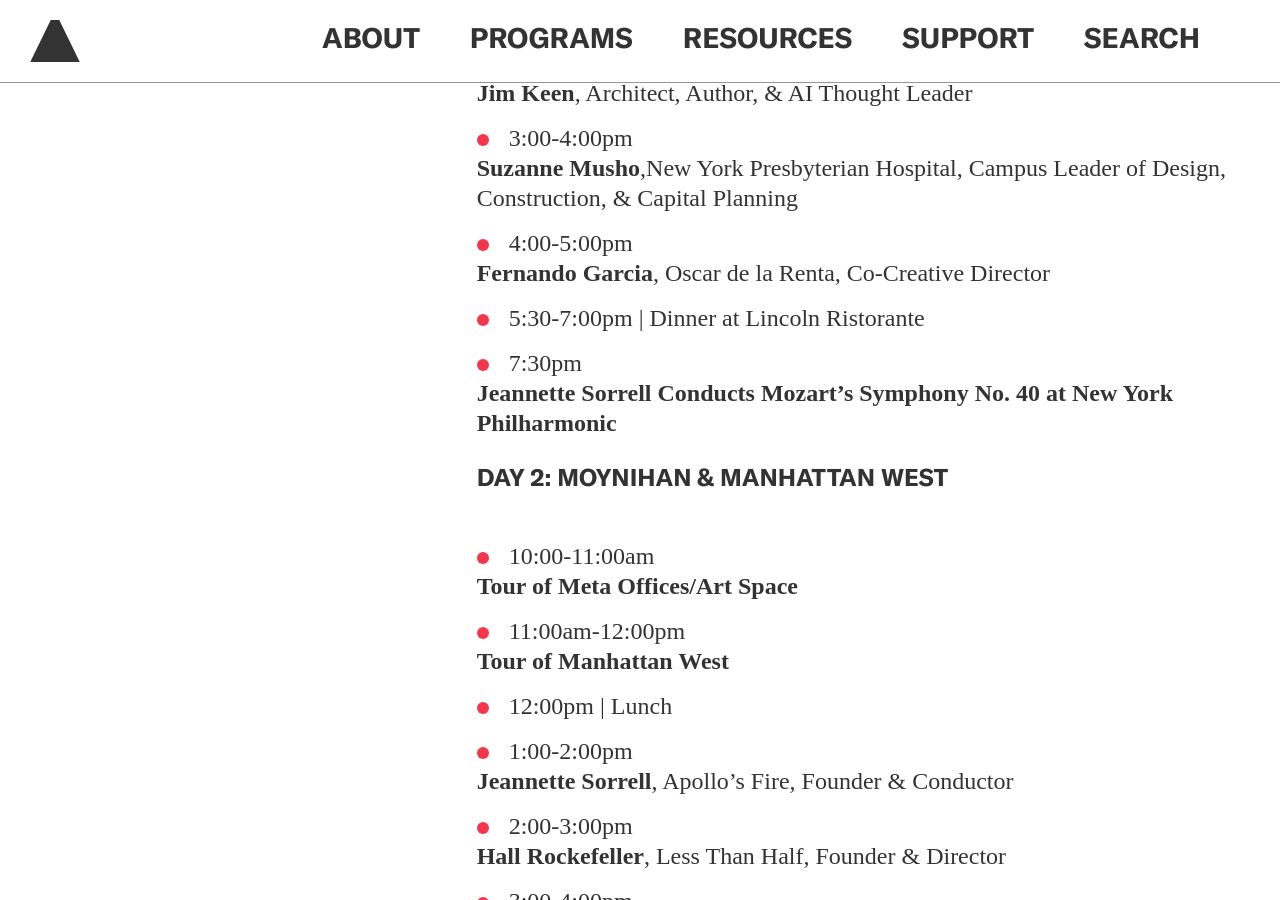
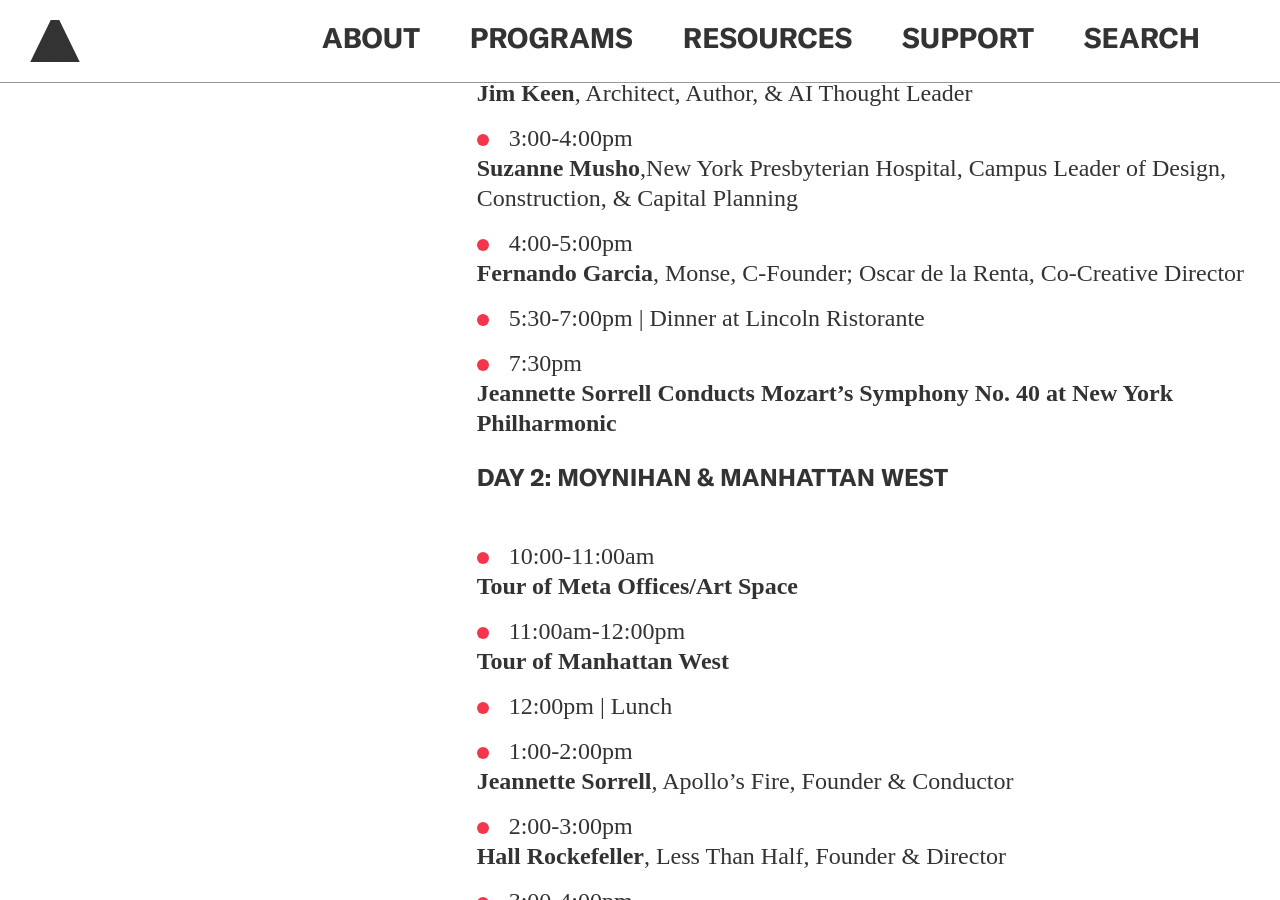
Before and after one commit to jengalas/bwaf-bbw, a Jekyll site: the page built from _programs/industry-leaders-roundtable-retreat.md, in a window 1280 px wide and 900 px high, scrolled down 2169 px. Built offline with Jekyll 4.4.1, drawn with Linux system fonts in a browser that asks for light colours; nearby versions of some CDN libraries; some web fonts are replaced.

Commit message:
Updated 1 file via CloudCannon.

```diff
--- a/_programs/industry-leaders-roundtable-retreat.md
+++ b/_programs/industry-leaders-roundtable-retreat.md
@@ -102,8 +102,8 @@
       * 3:00-4:00pm<br>**Suzanne Musho**,New York Presbyterian Hospital, Campus
       Leader of Design, Construction, & Capital Planning
 
-      * 4:00-5:00pm<br>**Fernando Garcia**, Oscar de la Renta, Co-Creative
-      Director
+      * 4:00-5:00pm<br>**Fernando Garcia**, Monse, C-Founder; Oscar de la Renta,
+      Co-Creative Director
 
       * 5:30-7:00pm \| Dinner at Lincoln Ristorante
 
```
